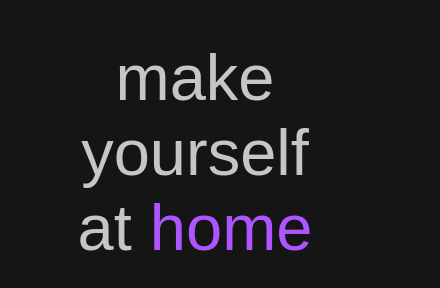
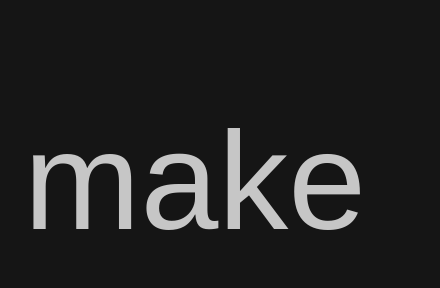
Before and after one commit to metapika/hub, a plain HTML site: page index.html in a window 390 px wide. Shown: the top 288 px of the page, 440 px wide, since content can reach past the window. Drawn offline with Linux system fonts and the light colour scheme; a web font is replaced by a local one.

Commit message:
Phone display fixes

```diff
--- a/style.css
+++ b/style.css
@@ -2,7 +2,6 @@
     --clr-bg: rgb(21, 21, 21);
     --clr-main: rgb(198, 198, 198);
     --clr-sec: rgb(173, 86, 255);
-    --font-size: 20px;
 }
 
 body {
@@ -17,7 +16,7 @@ body {
     background: var(--clr-bg);
     font-family: 'Finlandica', sans-serif;
     color: var(--clr-main);
-    font-size: var(--font-size);
+    font-size: 20px;
     max-width: 70%;
 }
 
@@ -44,3 +43,26 @@ h2 {
 .purple {
     color: var(--clr-sec);
 }
+
+@media (max-width: 1100px) {
+    body {
+        margin-top: 2em;
+        margin-left: auto;
+        margin-right: auto;
+        display: grid;
+        flex-direction: column;
+        justify-content: center;
+        align-items: center;
+        text-align: center;
+        background: var(--clr-bg);
+        font-family: 'Finlandica', sans-serif;
+        color: var(--clr-main);
+        font-size: 50px;
+        max-width: 90%;
+    }
+
+    header {
+        font-size: 140px;
+        margin-bottom: 0.5em;
+    }
+}
```
